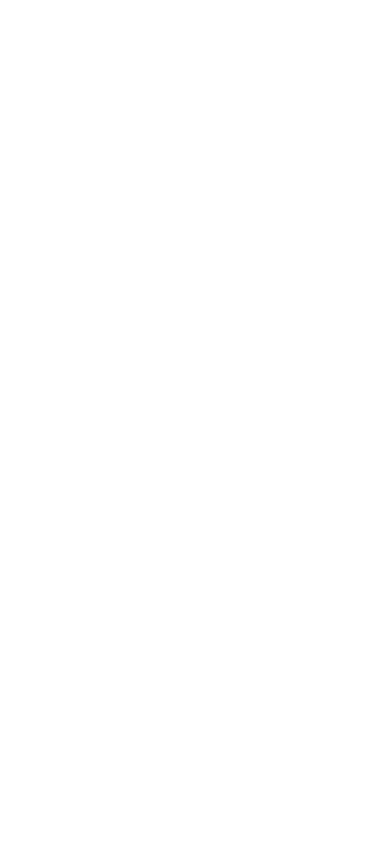
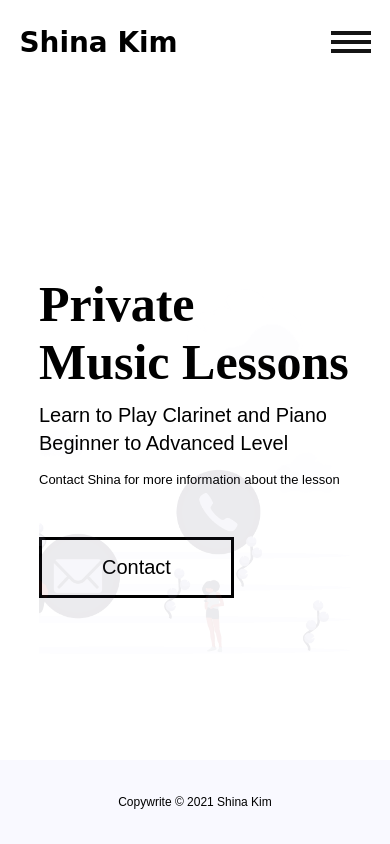
Before and after one commit to inabaek/shinaWebsite, a plain HTML site: page contact/index.html in a window 390 px wide. Drawn offline with Linux system fonts and the light colour scheme; a web font is replaced by a local one.

Commit message:
contact page

```diff
--- a/blog/index.html
+++ b/blog/index.html
@@ -0,0 +1,32 @@
+<!DOCTYPE html>
+<html lang="en">
+  <head>
+    <meta charset="UTF-8" />
+    <meta name="viewport" content="width=device-width, initial-scale=1.0" />
+    <meta http-equiv="X-UA-Compatible" content="id=edge" />
+    <link rel="preconnect" href="https://fonts.gstatic.com">
+    <link href="https://fonts.googleapis.com/css2?family=Great+Vibes&display=swap" rel="stylesheet">
+    <meta name="discription" content="Professional clarinetist, clarinet and piano private teacher"/>
+    <meta name="robots" content="index,follow" />
+    <link rel="preconnect" href="https://fonts.gstatic.com">
+    <link href="https://fonts.googleapis.com/css2?family=La+Belle+Aurore&display=swap" rel="stylesheet">
+    <link rel="icon" href="/shinawebsite/icon/music-note.png">
+    <link rel="stylesheet" href="../style/style.css" />
+    <title>Shina Kim | Clarinetist</title>
+  </head>
+  <body>
+    <header class="main-head">
+      <nav>
+        <h1 id="logo"><a href="../index.html"> Shina Kim</a></h1>
+        <ul class="nav-links">
+            <li><a href="./index.html">Biography</a></li>
+            <li><a href="../blog/index.html">Blog</a></li>
+            <li><a href="../contact/index.html">Contact</a></li>
+          </ul>
+        <div class="burger" id="burger">
+          <span class="line1 line"></span>
+          <span class="line2 "></span>
+          <span class="line3 line"></span>
+        </div>
+      </nav>
+    </header>
--- a/contact/index.html
+++ b/contact/index.html
@@ -0,0 +1,52 @@
+<!DOCTYPE html>
+<html lang="en">
+  <head>
+    <meta charset="UTF-8" />
+    <meta name="viewport" content="width=device-width, initial-scale=1.0" />
+    <meta http-equiv="X-UA-Compatible" content="id=edge" />
+    <link rel="preconnect" href="https://fonts.gstatic.com">
+    <link href="https://fonts.googleapis.com/css2?family=Great+Vibes&display=swap" rel="stylesheet">
+    <meta name="discription" content="Professional clarinetist, clarinet and piano private teacher"/>
+    <meta name="robots" content="index,follow" />
+    <link rel="preconnect" href="https://fonts.gstatic.com">
+    <link href="https://fonts.googleapis.com/css2?family=La+Belle+Aurore&display=swap" rel="stylesheet">
+    <link rel="icon" href="/shinawebsite/icon/music-note.png">
+    <link rel="stylesheet" href="../style/style.css" />
+    <title>Shina Kim | Clarinetist</title>
+  </head>
+  <body>
+    <header class="main-head">
+      <nav>
+        <h1 id="logo"><a href="../index.html"> Shina Kim</a></h1>
+        <ul class="nav-links">
+            <li><a href="../biography/index.html">Biography</a></li>
+            <li><a href="../blog/index.html">Blog</a></li>
+            <li><a href="../contact/index.html">Contact</a></li>
+          </ul>
+        <div class="burger" id="burger">
+          <span class="line1 line"></span>
+          <span class="line2 "></span>
+          <span class="line3 line"></span>
+        </div>
+      </nav>
+    </header>
+    <section class="contact-page">
+      <div class="lesson-info">
+        <h1>Private<br>Music Lessons</h1>
+        <h2>Learn to Play Clarinet and Piano<br>Beginner to Advanced Level</h2>
+        <p>Contact Shina for more information about the lesson</p>
+        <button>Contact</button>
+      </div>
+      <div class="lesson-img">
+        <img src="../img/lesson-img.png" alt="">
+      </div>
+    </section>
+    <footer>
+      <div class="circle"></div>
+      <div class="footer">
+          <p>Copywrite © 2021 Shina Kim</p>
+      </div>
+  </footer>
+  <script src="../app.js"></script>
+</body>
+</html>
--- a/style.css
+++ b/style.css
@@ -68,7 +68,7 @@ body {
 }
 
 #logo a {
-  font-size: var(--header5);
+  font-size: var(--header4);
 }
 
 .burger {
@@ -76,7 +76,7 @@ body {
   display: block;
   cursor: pointer;
   top: 35px;
-  right: 5%;
+  right: 3%;
   z-index: 1;
 }
 .burger span {
@@ -86,6 +86,8 @@ body {
   display: block;
   transition: all 0.5s ease;
 }
+
+/* hero */
 .hero {
   min-height: 100vh;
   width: 100%;
@@ -103,9 +105,12 @@ body {
 }
 .hero-introduction p {
   margin: 1rem 0rem 5rem 0rem;
+  transition: 0.5s ease-in-out all;
 }
 .hero-introduction h2 {
   padding-top: 3rem;
+  font-family: "DM Serif Text", serif;
+  transition: 0.5s ease-in-out all;
 }
 .hero-introduction a {
   padding: 1rem 5rem;
@@ -123,13 +128,14 @@ body {
   width: 100%;
   height: 100%;
   object-fit: cover;
+  transition: 0.5s ease-in-out all;
 }
 
 /* burger Thing */
 
 .nav-links a {
   color: white;
-  font-size: var(--header3);
+  font-size: var(--text);
   text-decoration: underline;
 }
 
--- a/style/style.css
+++ b/style/style.css
@@ -12,6 +12,7 @@ html {
   --header3: calc(3rem + 1vw);
   --header4: calc(2.4rem + 1vw);
   --header5: calc(3rem + 1vw);
+  --header6: calc(1.8rem + 1vw);
   --text: calc(0.5rem + 1vw);
   --small: calc(1.2rem + 1vw);
   --footer: calc(0.1rem + 1vw);
@@ -27,7 +28,6 @@ h1 {
   font-family: "Great Vibes", cursive;
 }
 li,
-button,
 label,
 input,
 p,
@@ -62,9 +62,6 @@ body {
   font-family: "Ruh1", sans-serif;
   animation: opening 1s ease-in-out;
 }
-h1 {
-  font-family: "Vibes", sans-serif;
-}
 
 /* NAV SECTION */
 
@@ -81,7 +78,7 @@ nav {
   font-family: "La Belle Aurore", cursive;
 }
 #logo a {
-  font-size: var(--header5);
+  font-size: var(--header4);
 }
 .nav-links {
   display: flex;
@@ -89,7 +86,7 @@ nav {
   flex: 1 1 20rem;
 }
 .nav-links a {
-  font-size: var(--small);
+  font-size: 2.3rem;
   font-family: "Jost", sans-serif;
 }
 header li a::after {
@@ -120,26 +117,122 @@ main {
 .aboutShina {
   display: flex;
   flex: 1 3 30rem;
+  margin-right: 4%;
 }
 .aboutShina h2 {
-  font-size: var(--header1);
+  font-size: var(--header6);
   font-family: "Jost", sans-serif;
   font-weight: lighter;
-  margin-right: 10rem;
+  padding-right: 9rem;
+  border-right: #c1c1df 2px solid;
+  height: 40rem;
+  transition: 0.3s ease-in-out all;
 }
-.aboutLine {
-  border-right: 2px #3f3d56 solid;
-  height: 20%;
-  justify-content: flex-end;
-  margin-top: 10px;
-}
+
 .biography-text {
   flex: 1 3 80rem;
+  text-align: justify;
+  margin-bottom: 5rem;
 }
 .biography-text p {
   margin-bottom: 3rem;
   font-size: var(--text);
-  line-height: 45px;
+  line-height: 1.5;
+  transition: 0.3s ease-in-out all;
+}
+
+/* blog */
+
+/* contact */
+.contact-page {
+  min-height: 80vh;
+  width: 80%;
+  margin: auto;
+  display: flex;
+  flex-wrap: wrap;
+  overflow: hidden;
+}
+.lesson-info {
+  display: flex;
+  flex-direction: column;
+  align-items: flex-start;
+  justify-content: center;
+  flex: 2 1 40rem;
+  z-index: 0.1;
+}
+.lesson-info h1 {
+  font-family: "DM Serif Text", serif;
+  font-size: var(--big);
+  margin-bottom: 1rem;
+  padding-top: 3rem;
+  transition: 0.5s ease-in-out all;
+}
+.lesson-info h2 {
+  line-height: 1.4;
+  font-size: 3rem;
+  font-weight: lighter;
+  margin-bottom: 1.5rem;
+  transition: 0.5s ease-in-out all;
+}
+.lesson-info p {
+  margin-bottom: 5rem;
+  font-size: 1.8rem;
+  transition: 0.5s ease-in-out all;
+}
+.lesson-info button {
+  padding: 1.6rem 6rem;
+  border: 3px black solid;
+  transition: 0.3s ease all;
+  cursor: pointer;
+  background: none;
+  font-size: 2rem;
+}
+.lesson-info button:hover {
+  background: black;
+  color: white;
+}
+.lesson-img {
+  flex: 2 1 40rem;
+  display: flex;
+  flex-direction: column;
+  align-items: center;
+  justify-content: center;
+  overflow: hidden;
+}
+.lesson-img img {
+  width: 40vw;
+  height: auto;
+  object-fit: cover;
+  transition: 0.5s ease-in-out all;
+}
+
+@media screen and (max-width: 1104px) {
+  .contact-page {
+    position: relative;
+  }
+  .lesson-info h1 {
+    font-size: 5rem;
+    transition: 0.5s ease-in-out all;
+  }
+  .lesson-info h2 {
+    font-size: 2rem;
+    transition: 0.5s ease-in-out all;
+  }
+  .lesson-info p {
+    font-size: 1.3rem;
+    transition: 0.5s ease-in-out all;
+  }
+  .lesson-img {
+    position: absolute;
+
+    right: 0;
+    top: 205px;
+  }
+  .lesson-img img {
+    opacity: 0.1;
+    width: 500px;
+    transition: 0.5s ease-in-out all;
+  }
 }
 
 /* footer */
@@ -167,12 +260,25 @@ footer {
 .footer p {
   font-size: var(--footer);
 }
+
+@media screen and (max-width: 1433px) {
+  .aboutShina h2 {
+    margin-bottom: 5px;
+    border-bottom: #c1c1df 2px solid;
+    border-right: none;
+    height: 50px;
+  }
+}
+
 @media screen and (max-width: 1400px) {
   .aboutLine {
     display: none;
   }
   .aboutShina h2 {
     margin-bottom: 3rem;
+  }
+  .biography-text p {
+    font-size: 1.8rem;
   }
 }
 
@@ -223,6 +329,9 @@ footer {
     transform: rotateZ(-45deg) translateY(-300%);
     background: white;
   }
+  .footer p {
+    font-size: 1.2rem;
+  }
 }
 
 /* ANIMATIONS */
```
Also changed, not shown: biography/index.html (+3 -4 lines), index.html (+2 -2 lines), img/lesson-img.png (added).
